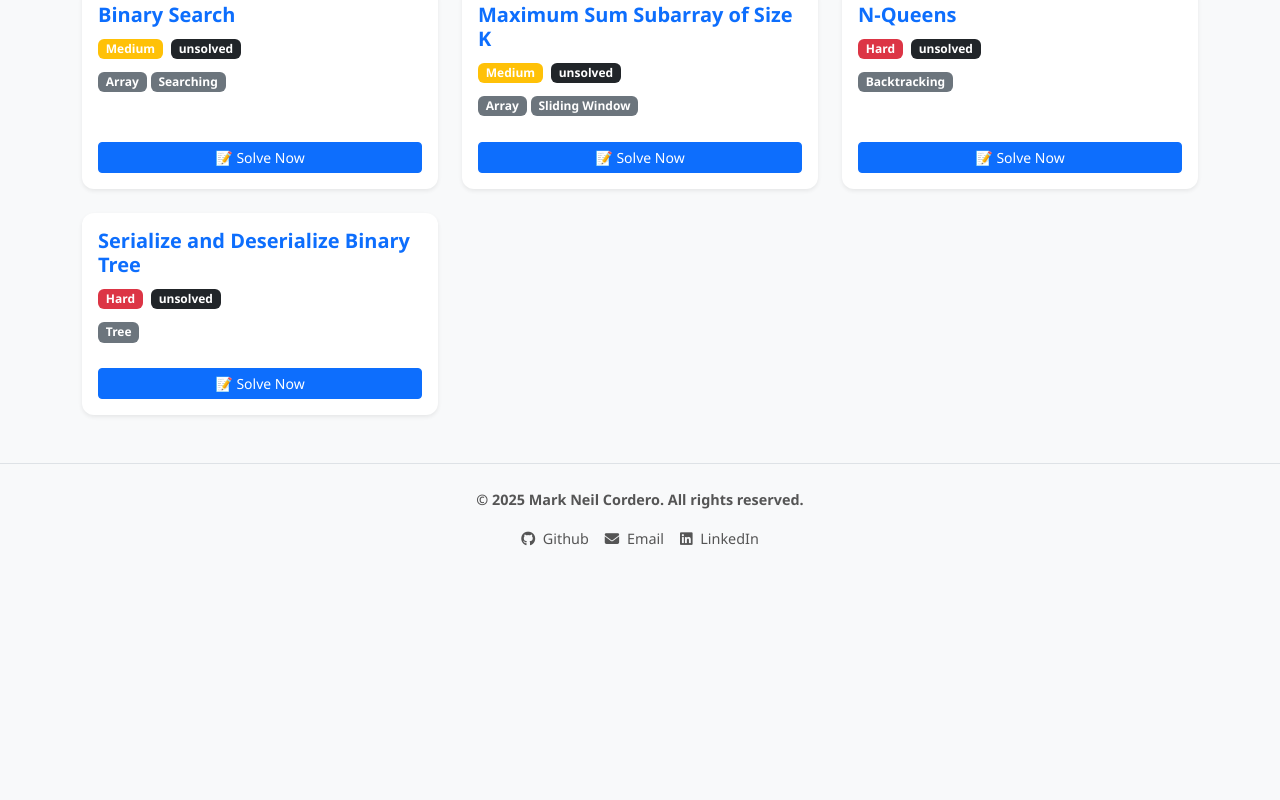
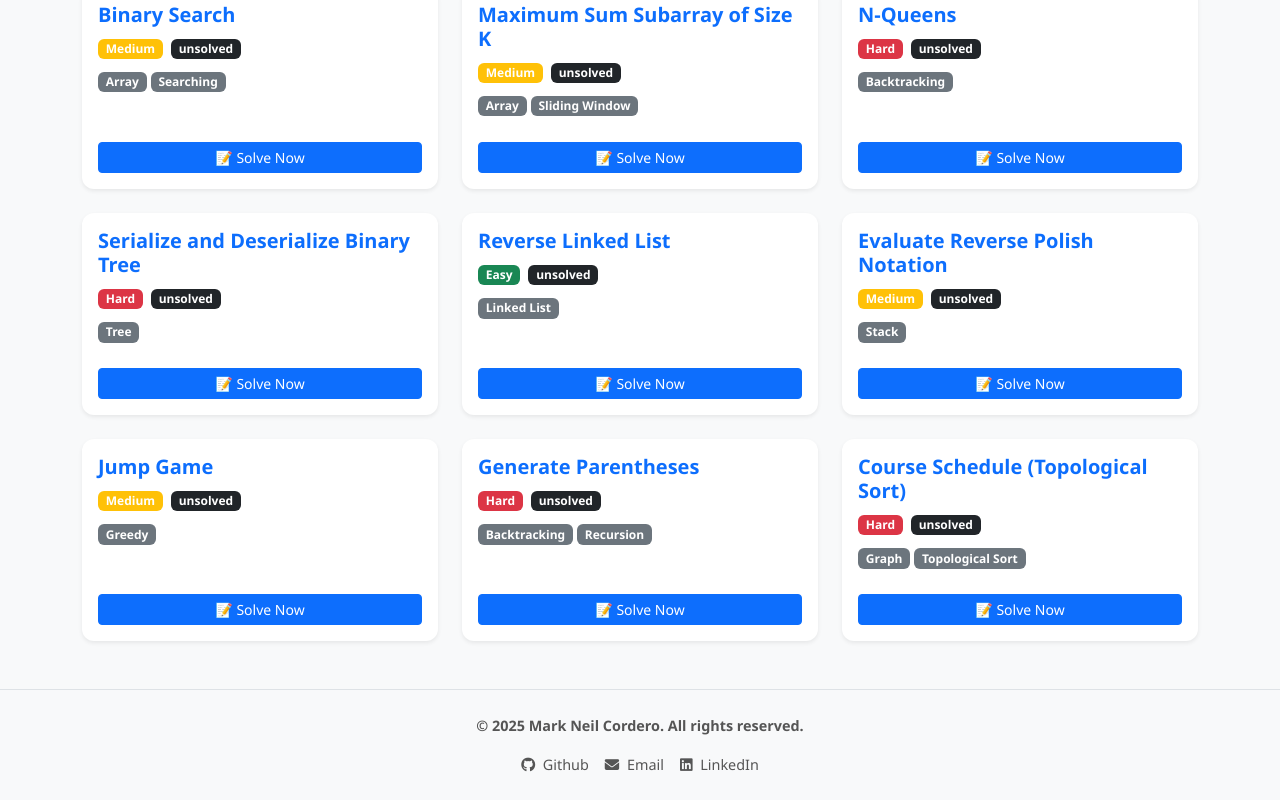
Before and after one commit to markneilcordero/algorithm-practice-app, a React (Vite) app: page /practice in a window 1280 px wide. Shown: the part 1713-2513 px from the top of the page. Before the commit the page ends 2287 px from the top, so only its background shows below. Built offline with nearby package versions, Linux system fonts and the light colour scheme.

Commit message:
Update problems.js

```diff
--- a/src/data/problems.js
+++ b/src/data/problems.js
@@ -722,4 +722,158 @@ function deserialize(data) {
 }
 `.trim()
   }
+,
+{
+    id: 'reverse-linked-list',
+    title: 'Reverse Linked List',
+    description: 'Given the head of a singly linked list, reverse the list and return the new head.',
+    difficulty: 'Easy',
+    tags: ['Linked List'],
+    examples: [
+      { input: '[1,2,3,4,5]', output: '[5,4,3,2,1]' }
+    ],
+    testCases: [
+      { input: [{ val: 1, next: { val: 2, next: { val: 3 } } }], expected: { val: 3, next: { val: 2, next: { val: 1 } } } }
+    ],
+    solution: `
+function reverseList(head) {
+  let prev = null, curr = head;
+  while (curr) {
+    let next = curr.next;
+    curr.next = prev;
+    prev = curr;
+    curr = next;
+  }
+  return prev;
+}
+`.trim()
+  },
+  {
+    id: 'evaluate-reverse-polish-notation',
+    title: 'Evaluate Reverse Polish Notation',
+    description: 'Evaluate the value of an arithmetic expression in Reverse Polish Notation. Supported operators: +, -, *, /',
+    difficulty: 'Medium',
+    tags: ['Stack'],
+    examples: [
+      { input: '["2","1","+","3","*"]', output: '9' }
+    ],
+    testCases: [
+      { input: [["2","1","+","3","*"]], expected: 9 },
+      { input: [["4","13","5","/","+"]], expected: 6 }
+    ],
+    solution: `
+function evalRPN(tokens) {
+  const stack = [];
+  for (const token of tokens) {
+    if (!isNaN(token)) {
+      stack.push(Number(token));
+    } else {
+      const b = stack.pop();
+      const a = stack.pop();
+      switch (token) {
+        case '+': stack.push(a + b); break;
+        case '-': stack.push(a - b); break;
+        case '*': stack.push(a * b); break;
+        case '/': stack.push(Math.trunc(a / b)); break;
+      }
+    }
+  }
+  return stack.pop();
+}
+`.trim()
+  },
+  {
+    id: 'jump-game',
+    title: 'Jump Game',
+    description: 'Given an array of non-negative integers, where each element represents your max jump length, determine if you can reach the last index.',
+    difficulty: 'Medium',
+    tags: ['Greedy'],
+    examples: [
+      { input: '[2,3,1,1,4]', output: 'true' },
+      { input: '[3,2,1,0,4]', output: 'false' }
+    ],
+    testCases: [
+      { input: [[2,3,1,1,4]], expected: true },
+      { input: [[3,2,1,0,4]], expected: false }
+    ],
+    solution: `
+function canJump(nums) {
+  let maxReach = 0;
+  for (let i = 0; i < nums.length; i++) {
+    if (i > maxReach) return false;
+    maxReach = Math.max(maxReach, i + nums[i]);
+  }
+  return true;
+}
+`.trim()
+  },
+  {
+    id: 'generate-parentheses',
+    title: 'Generate Parentheses',
+    description: 'Given n pairs of parentheses, write a function to generate all combinations of well-formed parentheses.',
+    difficulty: 'Hard',
+    tags: ['Backtracking', 'Recursion'],
+    examples: [
+      { input: 'n = 3', output: '["((()))","(()())","(())()","()(())","()()()"]' }
+    ],
+    testCases: [
+      { input: [3], expected: ["((()))","(()())","(())()","()(())","()()()"] }
+    ],
+    solution: `
+function generateParenthesis(n) {
+  const res = [];
+  function backtrack(curr, open, close) {
+    if (curr.length === 2 * n) {
+      res.push(curr);
+      return;
+    }
+    if (open < n) backtrack(curr + '(', open + 1, close);
+    if (close < open) backtrack(curr + ')', open, close + 1);
+  }
+  backtrack('', 0, 0);
+  return res;
+}
+`.trim()
+  },
+  {
+    id: 'course-schedule',
+    title: 'Course Schedule (Topological Sort)',
+    description: 'There are a total of numCourses courses you have to take, labeled from 0 to numCourses-1. Some courses may have prerequisites. Determine if it is possible to finish all courses.',
+    difficulty: 'Hard',
+    tags: ['Graph', 'Topological Sort'],
+    examples: [
+      { input: 'numCourses = 2, prerequisites = [[1,0]]', output: 'true' }
+    ],
+    testCases: [
+      { input: [2, [[1,0]]], expected: true },
+      { input: [2, [[1,0],[0,1]]], expected: false }
+    ],
+    solution: `
+function canFinish(numCourses, prerequisites) {
+  const inDegree = Array(numCourses).fill(0);
+  const graph = Array.from({ length: numCourses }, () => []);
+  for (const [a, b] of prerequisites) {
+    graph[b].push(a);
+    inDegree[a]++;
+  }
+
+  const queue = [];
+  for (let i = 0; i < numCourses; i++) {
+    if (inDegree[i] === 0) queue.push(i);
+  }
+
+  let taken = 0;
+  while (queue.length) {
+    const course = queue.shift();
+    taken++;
+    for (const next of graph[course]) {
+      inDegree[next]--;
+      if (inDegree[next] === 0) queue.push(next);
+    }
+  }
+
+  return taken === numCourses;
+}
+`.trim()
+  }
 ];
```
